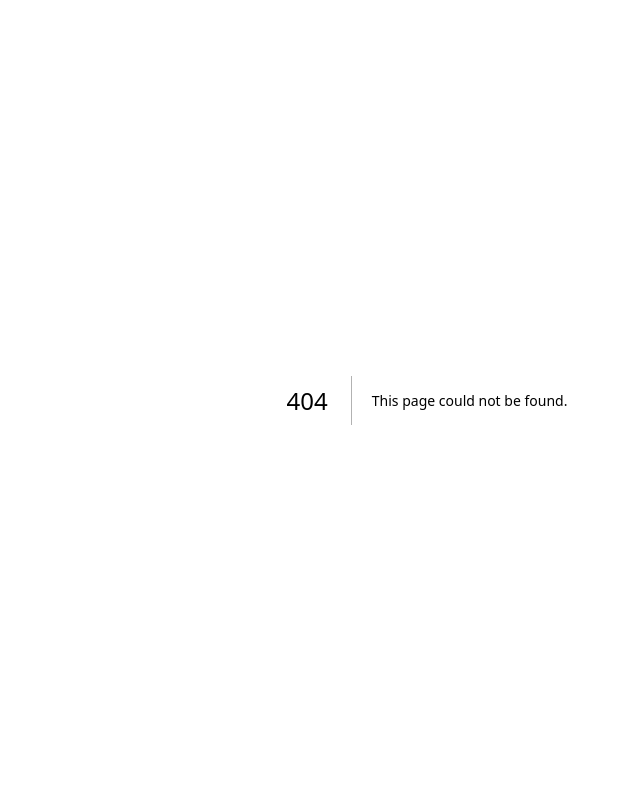
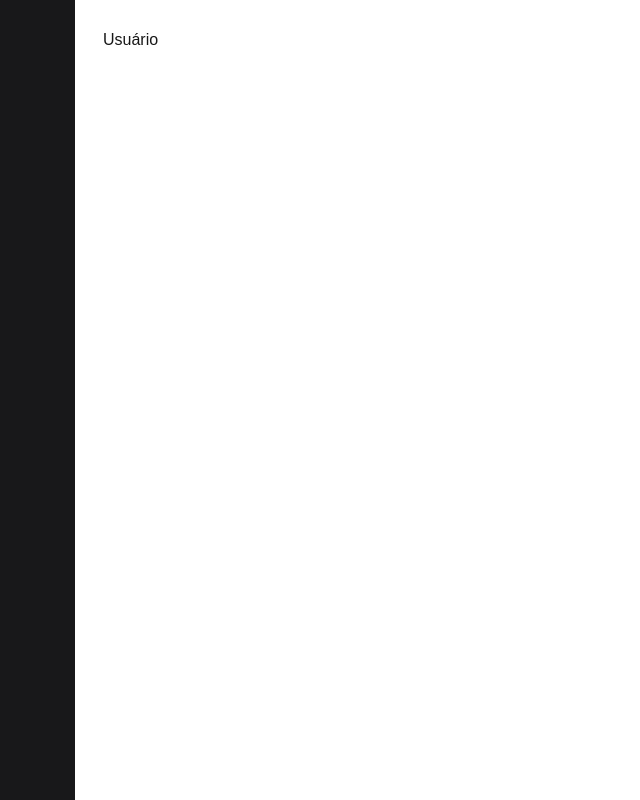
Before and after one commit to DanielDimas2002/Cadastro-de-Usu-rio, a Next.js app in the folder app-cadastro/: page /usuarios in a window 1280 px wide. Before the commit this address had no page. Shown: the whole page, without its empty margins (213-853 px from the left). Built offline with nearby package versions, Linux system fonts and the light colour scheme.

Commit message:
Conexão entre as páginas

```diff
--- /dev/null
+++ b/app-cadastro/src/app/(internas)/usuarios/page.tsx
@@ -0,0 +1,9 @@
+import Pagina from "@/app/components/template/Pagina";
+
+export default function Page(){
+    return(
+        <Pagina>
+            <h1>Usuário</h1>
+        </Pagina>
+    )
+}
--- a/app-cadastro/src/app/components/template/Menu.tsx
+++ b/app-cadastro/src/app/components/template/Menu.tsx
@@ -25,7 +25,7 @@ export default function Menu() {
             <nav className="flex flex-col gap-1 py-7">
                 {/* Chamando o MenuItem várias vezes para criar múltiplos itens de navegação */}
                 <MenuItem icone={IconHome} texto="Início" url="/" />
-                <MenuItem icone={IconUser} texto="Cadastro Usuário" url="/" />
+                <MenuItem icone={IconUser} texto="Cadastro Usuário" url="/usuarios" />
             </nav>
         </aside>
     );
--- a/app-cadastro/src/app/components/template/MenuItem.tsx
+++ b/app-cadastro/src/app/components/template/MenuItem.tsx
@@ -16,11 +16,11 @@ export default function MenuItem(props: MenuItemProps) {
         <Link href={props.url} className="flex gap-2 px-4 py-2 hover:bg-black">
             {/* Componente ícone dinâmico, que é passado como uma propriedade */}
             {/* O ícone é renderizado com classes adicionais para estilo */}
-            <props.icone className="bg-zinc-200" size={24} stroke={1} />
+            <props.icone className="text-zinc-200" size={24} stroke={1} />
 
             {/* Texto do item, que descreve o destino do link */}
             {/* O texto também possui a classe de fundo `bg-zinc-200` para aplicar o mesmo estilo de fundo */}
-            <span className="bg-zinc-200">{props.texto}</span>
+            <span className="text-zinc-200">{props.texto}</span>
         </Link>
     );
 }
```
